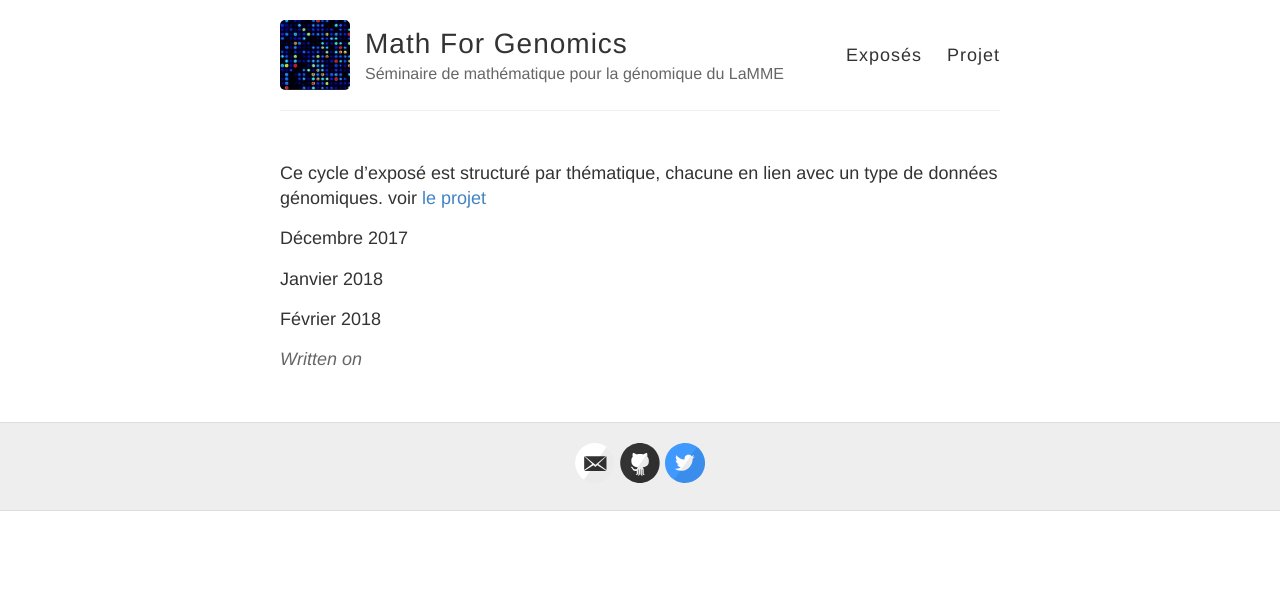
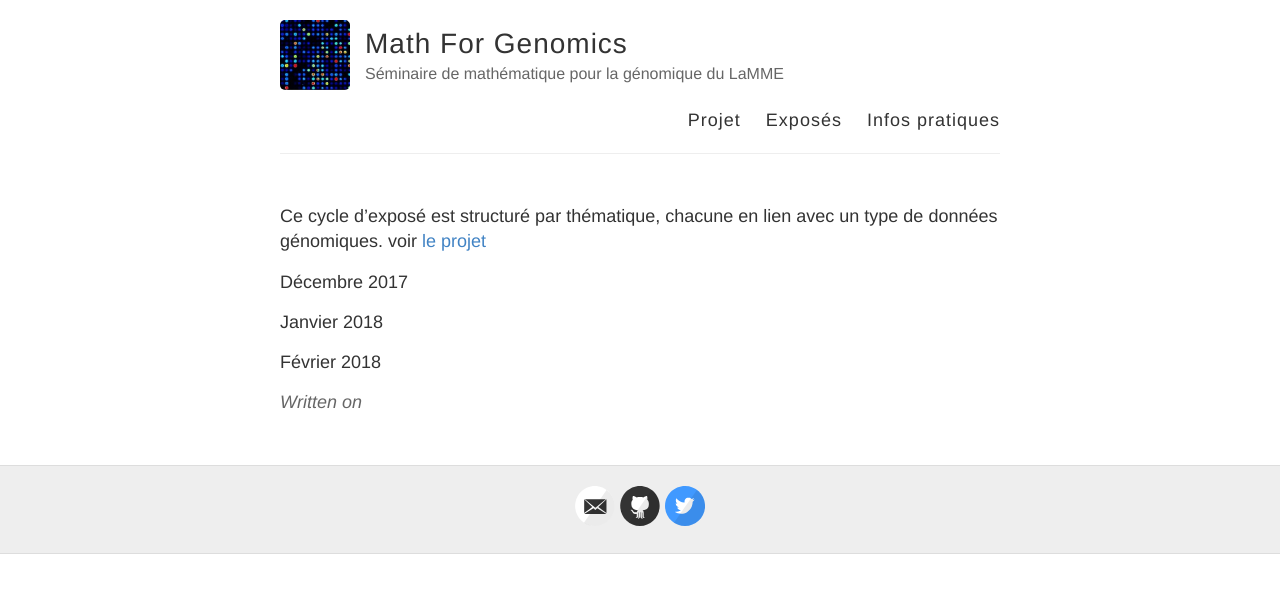
Before and after one commit to MathForGenomics/MathForGenomics.github.io, a Jekyll site: the page built from index.html, in a window 1280 px wide. Shown: the top 593 px of the page. Built offline with Jekyll 4.4.1, drawn with Linux system fonts in a browser that asks for light colours.

Commit message:
Update default.html

```diff
--- a/_layouts/default.html
+++ b/_layouts/default.html
@@ -27,8 +27,9 @@
           </div>
 
           <nav>
+            <a href="{{ site.baseurl }}/projet">Projet</a>
             <a href="{{ site.baseurl }}/exposes">Exposés</a>
-            <a href="{{ site.baseurl }}/projet">Projet</a>
+            <a href="{{ site.baseurl }}/infos">Infos pratiques</a>
           </nav>
         </header>
       </div>
```
